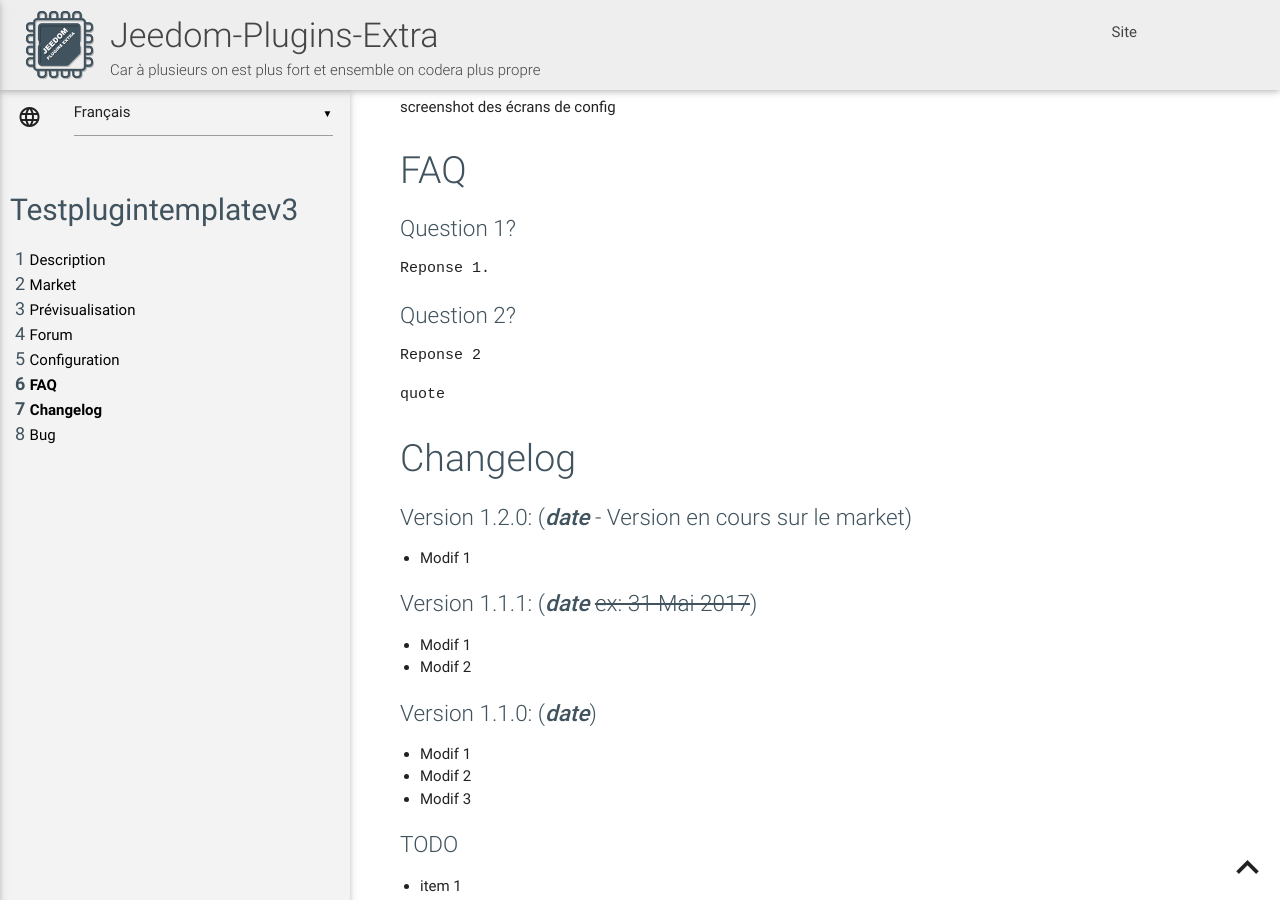
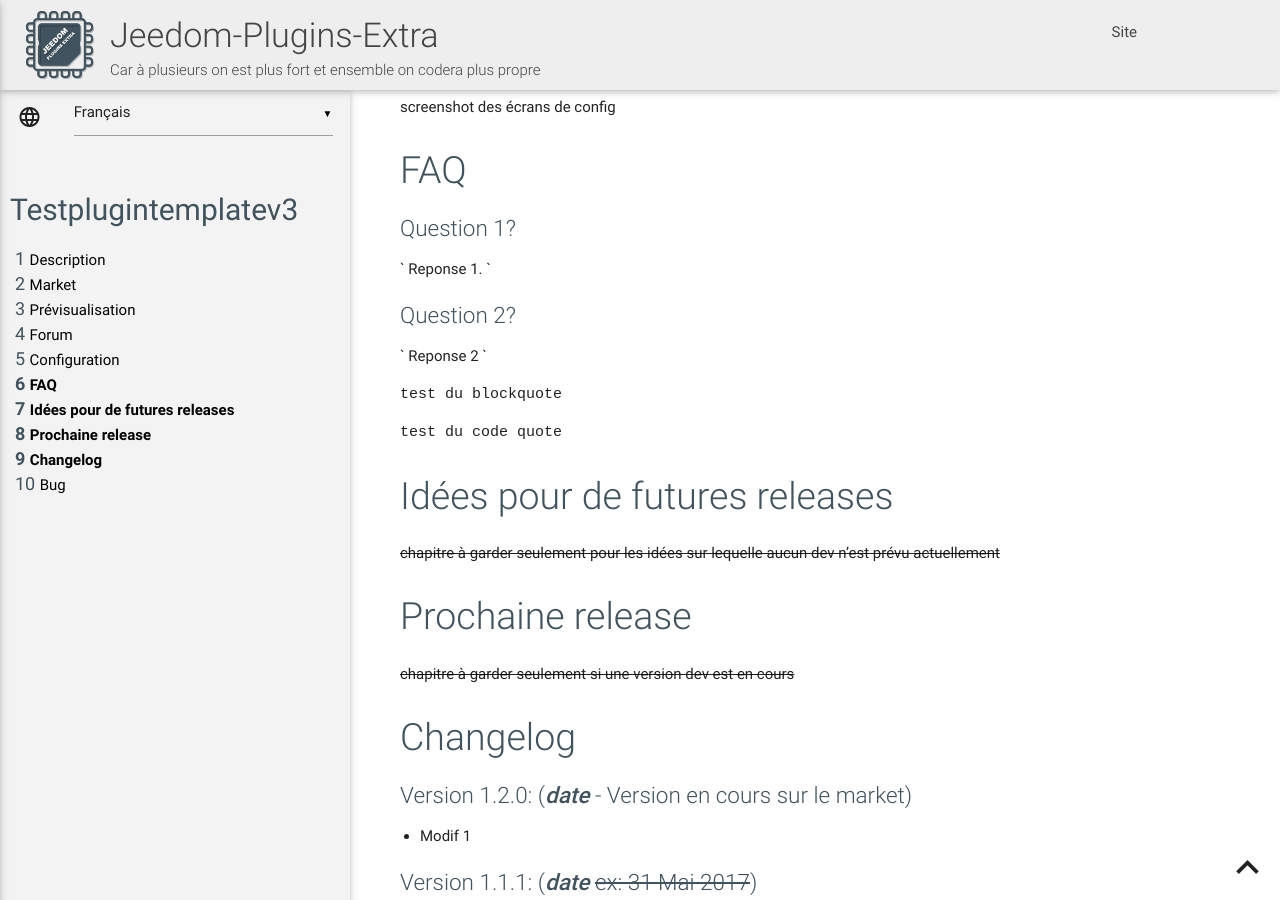
Before and after one commit to rjullien/testPluginTemplateV3, a Jekyll site: the page built from docs/fr_FR/index.md, in a window 1280 px wide and 900 px high, scrolled down 1312 px. Built offline with Jekyll 4.4.1, drawn with Linux system fonts in a browser that asks for light colours; our own code applies the rules of GitHub Pages for plain Markdown files.

Commit message:
ajout de Releases/idees + tests FAQ

````diff
--- a/docs/fr_FR/changelog.md
+++ b/docs/fr_FR/changelog.md
@@ -1,3 +1,9 @@
+# Idées pour de futures releases
+~~chapitre à garder seulement pour les idées sur lequelle aucun dev n'est prévu actuellement~~
+
+# Prochaine release
+~~chapitre à garder seulement si une version dev est en cours~~
+
 # Changelog
 ### Version 1.2.0:  (**_date_** - Version en cours sur le market)
 
--- a/docs/fr_FR/faq.md
+++ b/docs/fr_FR/faq.md
@@ -2,13 +2,18 @@
 
 ### Question 1?
 
-```
+`
 Reponse 1.
-```
+`
 
 ### Question 2?
+
+`
+Reponse 2
+`
+
+`test du blockquote`
+
 ```
-Reponse 2
+test du code quote
 ```
-
-`quote`
````
